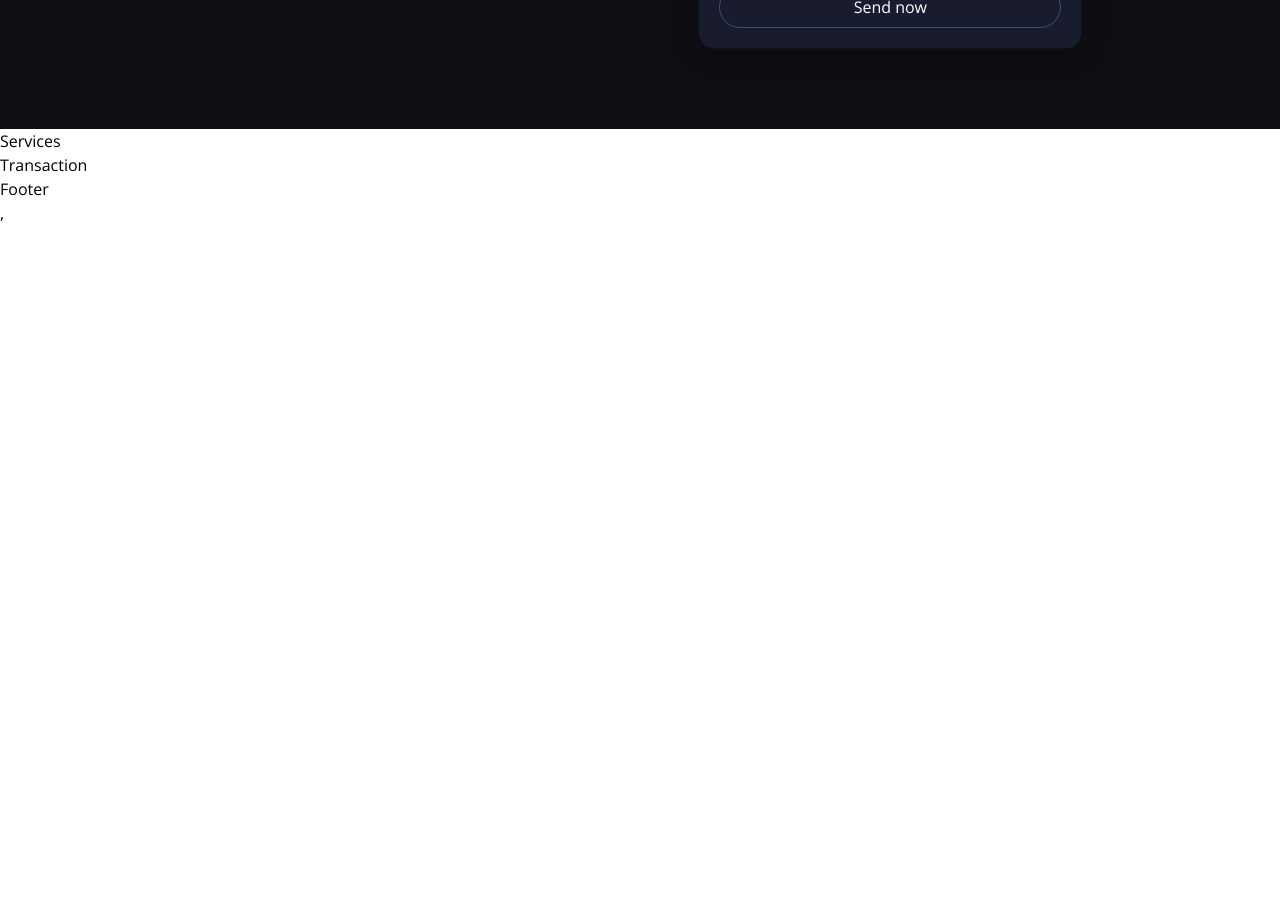
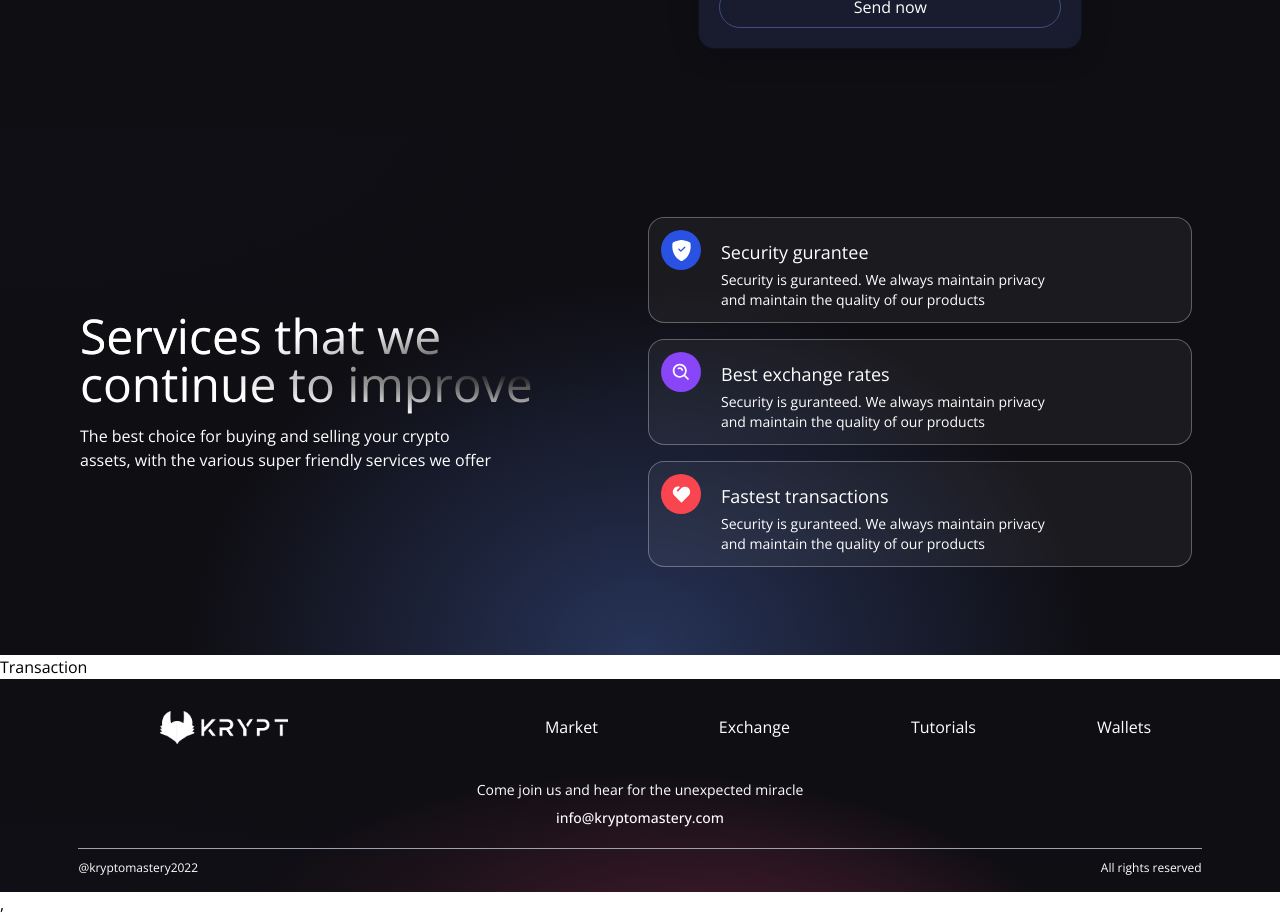
Before and after one commit to accodes21/web3-basics, a React (Vite) app in the folder client/: page / in a window 1280 px wide. Shown: the part 620-1536 px from the top of the page. Before the commit the page ends 845 px from the top, so only its background shows below. Built offline with nearby package versions, Linux system fonts and the light colour scheme.

Commit message:
UI completed

```diff
--- a/client/src/components/Footer.jsx
+++ b/client/src/components/Footer.jsx
@@ -1,8 +1,31 @@
+import logo from "../../images/logo.png";
 
-const Footer = () => {
-  return (
-    <div>Footer</div>
-  )
-}
+const Footer = () => (
+  <div className="w-full flex md:justify-center justify-between items-center flex-col p-4 gradient-bg-footer">
+    <div className="w-full flex sm:flex-row flex-col justify-between items-center my-4">
+      <div className="flex flex-[0.5] justify-center items-center">
+        <img src={logo} alt="logo" className="w-32" />
+      </div>
+      <div className="flex flex-1 justify-evenly items-center flex-wrap sm:mt-0 mt-5 w-full">
+        <p className="text-white text-base text-center mx-2 cursor-pointer">Market</p>
+        <p className="text-white text-base text-center mx-2 cursor-pointer">Exchange</p>
+        <p className="text-white text-base text-center mx-2 cursor-pointer">Tutorials</p>
+        <p className="text-white text-base text-center mx-2 cursor-pointer">Wallets</p>
+      </div>
+    </div>
 
-export default Footer
+    <div className="flex justify-center items-center flex-col mt-5">
+      <p className="text-white text-sm text-center">Come join us and hear for the unexpected miracle</p>
+      <p className="text-white text-sm text-center font-medium mt-2">info@kryptomastery.com</p>
+    </div>
+
+    <div className="sm:w-[90%] w-full h-[0.25px] bg-gray-400 mt-5 " />
+
+    <div className="sm:w-[90%] w-full flex justify-between items-center mt-3">
+      <p className="text-white text-left text-xs">@kryptomastery2022</p>
+      <p className="text-white text-right text-xs">All rights reserved</p>
+    </div>
+  </div>
+);
+
+export default Footer;
--- a/client/src/components/Services.jsx
+++ b/client/src/components/Services.jsx
@@ -1,8 +1,59 @@
+import React from "react";
+import { BsShieldFillCheck } from "react-icons/bs";
+import { BiSearchAlt } from "react-icons/bi";
+import { RiHeart2Fill } from "react-icons/ri";
 
-const Services = () => {
-  return (
-    <div>Services</div>
-  )
-}
+const ServiceCard = ({ color, title, icon, subtitle }) => (
+  <div className="flex flex-row justify-start items-start white-glassmorphism p-3 m-2 cursor-pointer hover:shadow-xl">
+    <div className={`w-10 h-10 rounded-full flex justify-center items-center ${color}`}>
+      {icon}
+    </div>
+    <div className="ml-5 flex flex-col flex-1">
+      <h3 className="mt-2 text-white text-lg">{title}</h3>
+      <p className="mt-1 text-white text-sm md:w-9/12">
+        {subtitle}
+      </p>
+    </div>
+  </div>
+);
 
-export default Services
+const Services = () => (
+  <div className="flex w-full justify-center items-center gradient-bg-services">
+    <div className="flex mf:flex-row flex-col items-center justify-between md:p-20 py-12 px-4">
+      <div className="flex-1 flex flex-col justify-start items-start">
+        <h1 className="text-white text-3xl sm:text-5xl py-2 text-gradient ">
+          Services that we
+          <br />
+          continue to improve
+        </h1>
+        <p className="text-left my-2 text-white font-light md:w-9/12 w-11/12 text-base">
+          The best choice for buying and selling your crypto assets, with the
+          various super friendly services we offer
+        </p>
+      </div>
+
+      <div className="flex-1 flex flex-col justify-start items-center">
+        <ServiceCard
+          color="bg-[#2952E3]"
+          title="Security gurantee"
+          icon={<BsShieldFillCheck fontSize={21} className="text-white" />}
+          subtitle="Security is guranteed. We always maintain privacy and maintain the quality of our products"
+        />
+        <ServiceCard
+          color="bg-[#8945F8]"
+          title="Best exchange rates"
+          icon={<BiSearchAlt fontSize={21} className="text-white" />}
+          subtitle="Security is guranteed. We always maintain privacy and maintain the quality of our products"
+        />
+        <ServiceCard
+          color="bg-[#F84550]"
+          title="Fastest transactions"
+          icon={<RiHeart2Fill fontSize={21} className="text-white" />}
+          subtitle="Security is guranteed. We always maintain privacy and maintain the quality of our products"
+        />
+      </div>
+    </div>
+  </div>
+);
+
+export default Services;
```
